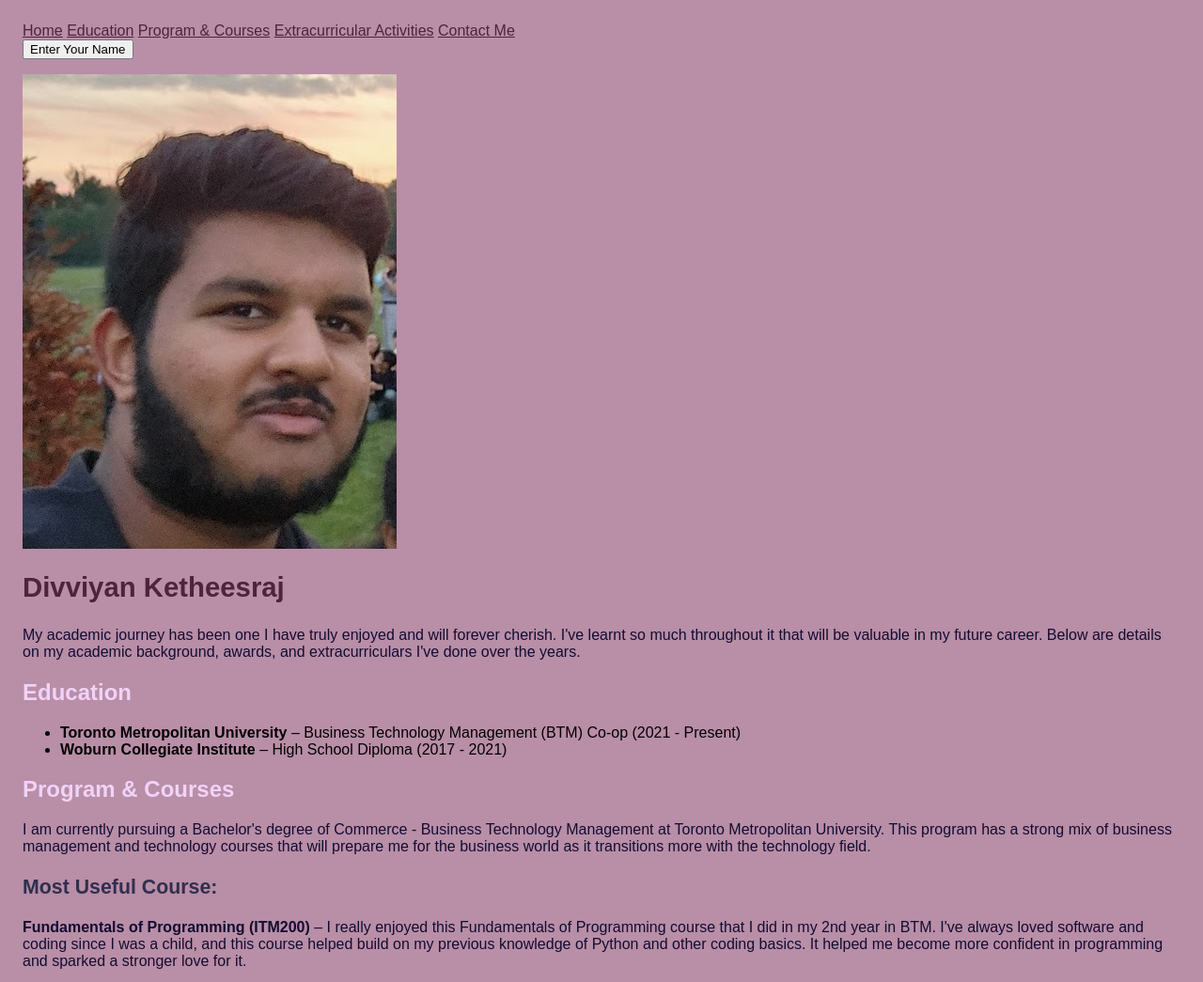
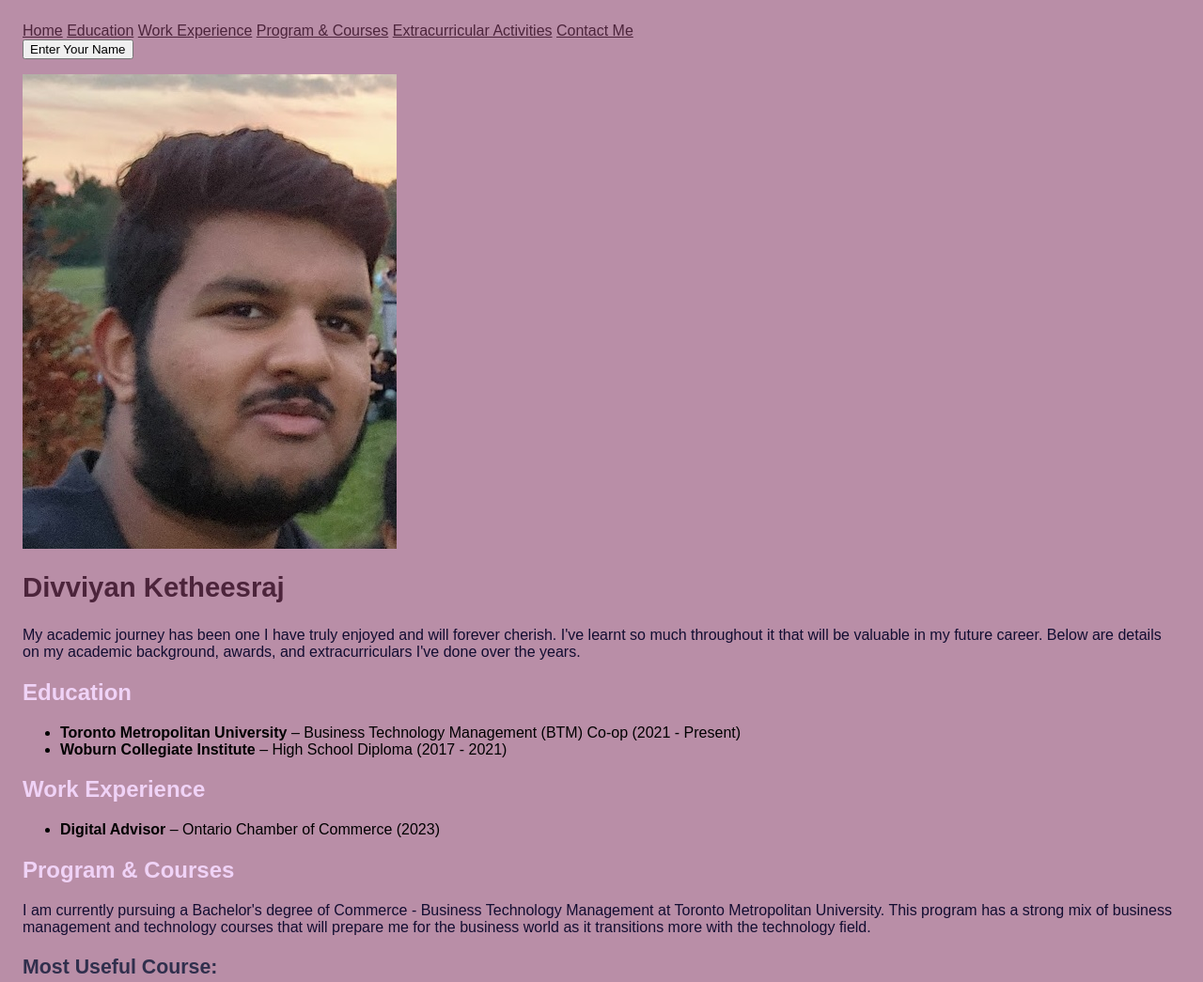
Before and after one commit to DivviyanK18/DivviyanK18.github.io, a plain HTML site: page index.html in a window 1280 px wide. Shown: the top 1045 px of the page at 94% size. Drawn offline with Linux system fonts and the light colour scheme.

Commit message:
Update index.html

```diff
--- a/index.html
+++ b/index.html
@@ -11,6 +11,7 @@
 <nav>
     <a href="#Home">Home</a>
     <a href="#Education">Education</a>
+    <a href="Work Experience">Work Experience</a>
     <a href="#Program">Program & Courses</a>
     <a href="#Extracurricular">Extracurricular Activities</a>
     <a href="#Contact">Contact Me</a>
@@ -33,6 +34,13 @@
         <ul>
             <li><strong>Toronto Metropolitan University</strong> – Business Technology Management (BTM) Co-op (2021 - Present)</li>
             <li><strong>Woburn Collegiate Institute</strong> – High School Diploma (2017 - 2021)</li>
+        </ul>
+    </section>
+<!-- ID'ing section and putting Work Experience info-->
+    <section id="Work Experience">
+        <h2>Work Experience</h2>
+        <ul>
+            <li><strong>Digital Advisor</strong> – Ontario Chamber of Commerce (2023)</li>
         </ul>
     </section>
 <!-- ID'ing section and putting Program info-->
```
